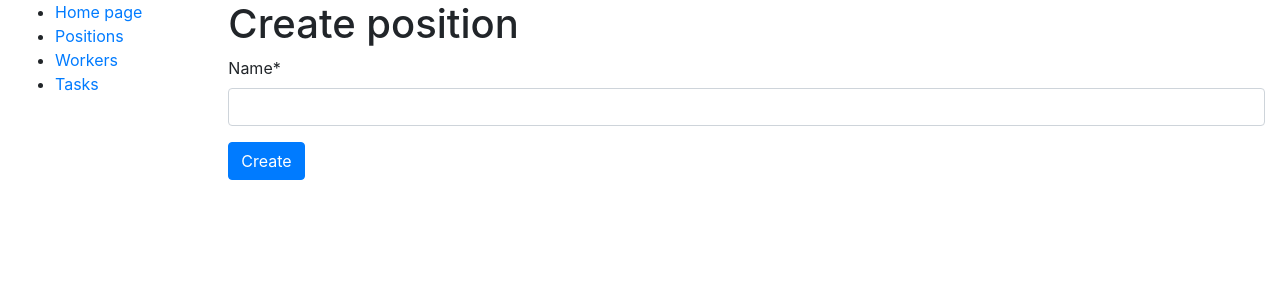
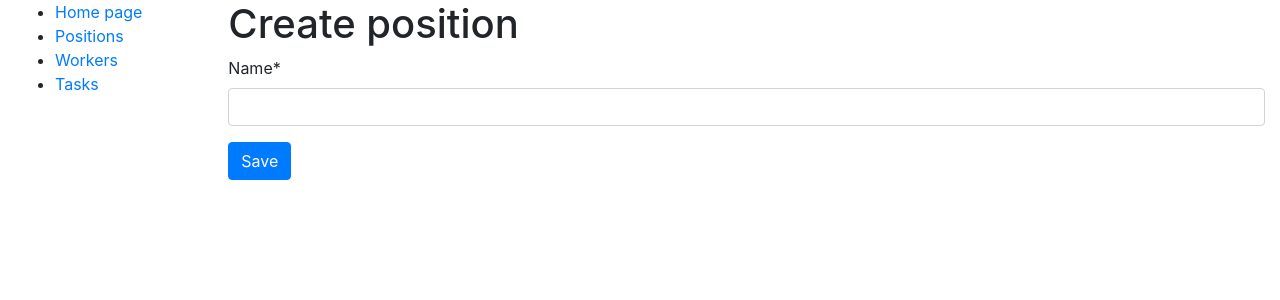
Before and after one commit to kleotan901/workflow_master, a Django app: page /task_manager/positions/create/ in a window 1280 px wide. Shown: the top 300 px of the page. Run offline with Django 4.2, Linux system fonts and the light colour scheme; some libraries are stand-ins or nearby versions.

Commit message:
Update title in position_form.html

```diff
--- a/templates/task_manager/position_form.html
+++ b/templates/task_manager/position_form.html
@@ -1,12 +1,12 @@
 {% extends "base.html" %}
 {% load crispy_forms_filters %}
 {% block content %}
-  <h1>Create position</h1>
+  <h1>{{ object|yesno:"Update,Create" }} position</h1>
   <form action="" method="post" novalidate>
     {% csrf_token %}
 
     {{ form|crispy }}
 
-    <input type="submit" value="Create" class="btn btn-primary">
+    <input type="submit" value="Save" class="btn btn-primary">
   </form>
 {% endblock %}
```
